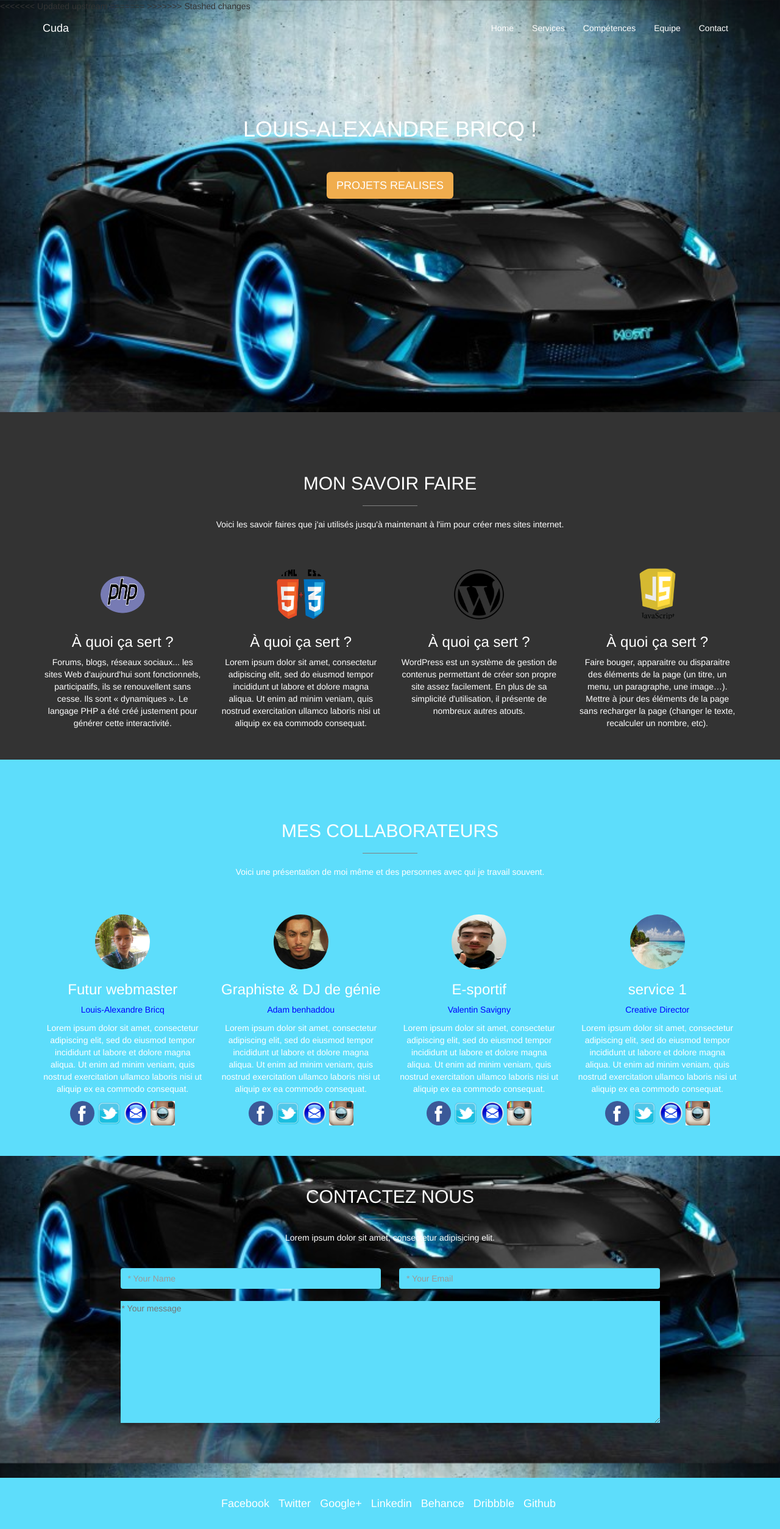
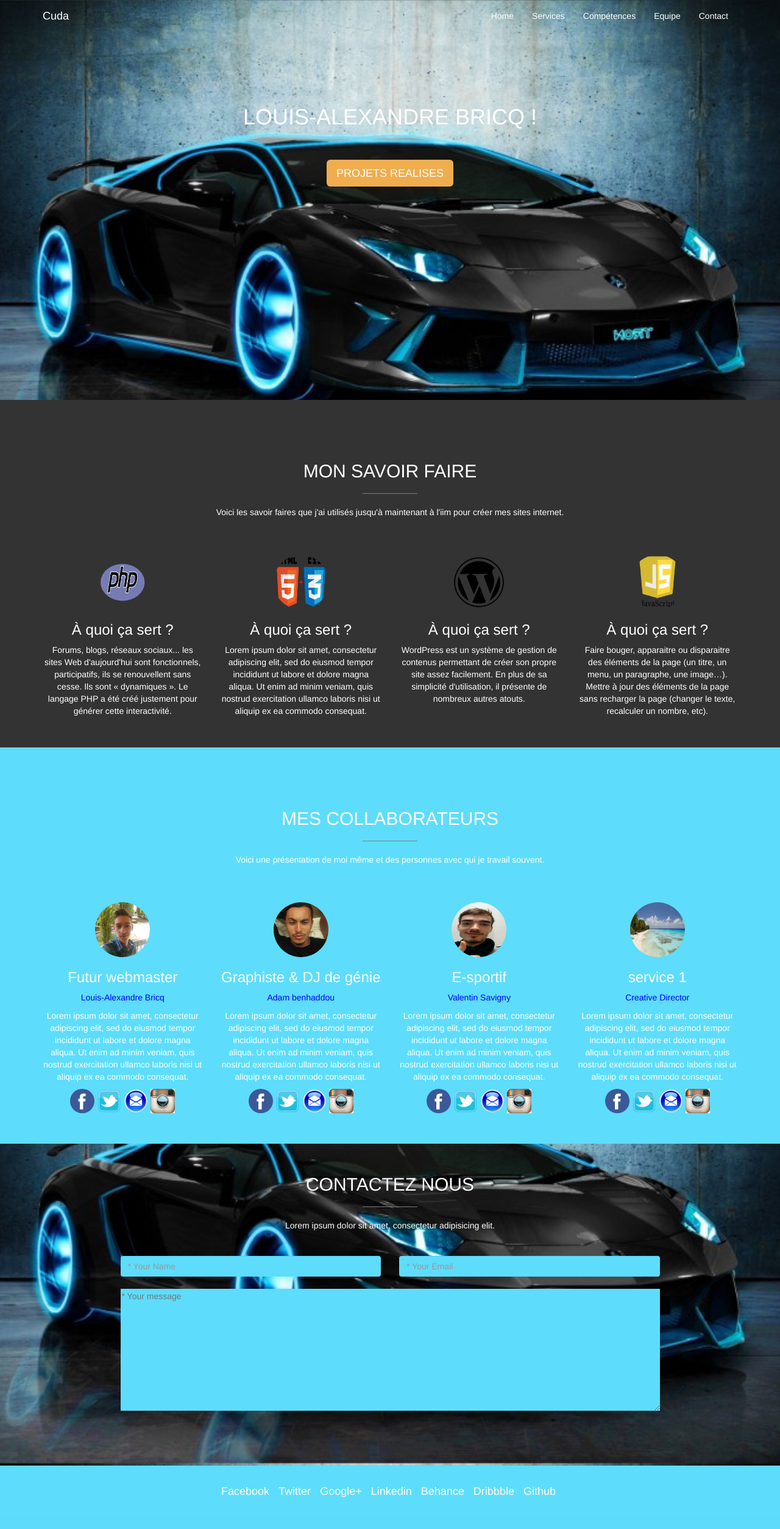
Before and after one commit to Neokoiaigone/SEO, a PHP site: page / in a window 1280 px wide. Shown: the whole page at 61% size. After the commit the page ends 2456 px from the top, so only its background shows below. Run offline with PHP 8.4, Linux system fonts and the light colour scheme; some libraries are stand-ins or nearby versions.

Commit message:
Supp error

```diff
--- a/index.php
+++ b/index.php
@@ -13,13 +13,8 @@
     <link href="css/style.css" rel="stylesheet">
     <link href="css/animate.css" rel="stylesheet">
 
-<<<<<<< Updated upstream
 
-=======
-    <meta name="keywords" content="Portfolio, Louis, Alexandre, Bricq, WEBDESIGNER, html, css">
-     <meta name="description" content="Site Web Portfolio de Louis Alexandre représentant le Genie de cet Homme moderne actuellement à l'insitut du Multimédia">
 
->>>>>>> Stashed changes
 
 
 
```
